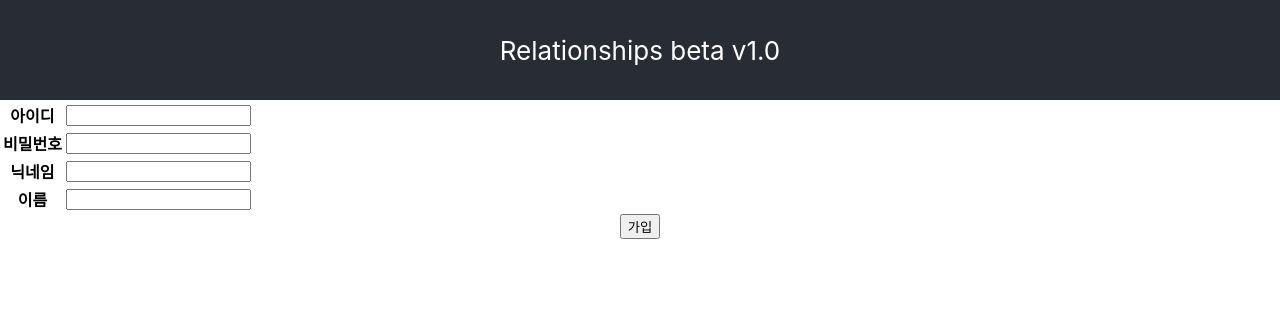
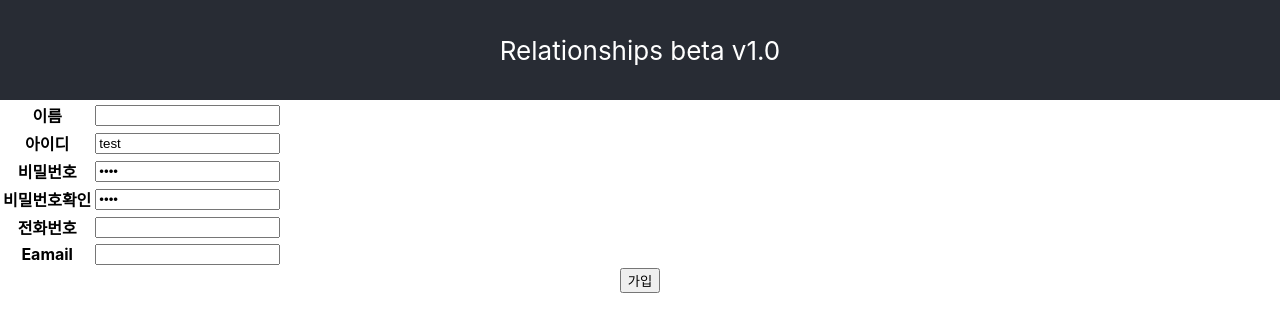
Before and after one commit to iujisu/jisung-web1, a React (Create React App) app: page /signup in a window 1280 px wide. Shown: the top 332 px of the page. Built offline with nearby package versions, Linux system fonts and the light colour scheme.

Commit message:
회원가입 작업중

```diff
--- a/src/pages/Signup.js
+++ b/src/pages/Signup.js
@@ -28,16 +28,22 @@ class Signup extends Component {
     //     console.log(res);
     //     console.log(res.data);
     //   })
+    /*
     const post ={
-      userid:this.state.userid,
+      id:this.state.userid,
       pwd:this.state.pwd
     }
-
-    axios.post('http://localhost:8080/member/memberadd', post)
+    */
+    const post ={
+      userId:"rtwerqwqwe",
+      userName:"1111"
+    }
+    axios.post('http://localhost:8080/api/memberadd', post)
     .then((response) => {
       if (response.status >= 200 && response.status <= 204) {
         alert('가입에 성공하셨습니다!');
-        this.props.history.push('/');
+        console.log("----handleSubmit----")
+        this.props.history.push("/MyRelationships");
       }
     })
     .catch(() => {
@@ -45,29 +51,39 @@ class Signup extends Component {
     })
   }
 
+
   render() {
     return(
       <div className="signup-form-wrapper">
         <Header/>
-        <form onSubmit={this.handleSubmit}>
+        <form onSubmit={this.handleSubmit} method="post">
           <table>
             <tbody>
-              <tr>
-                <th>아이디</th>
-                <td><input type='text' name='userid' /></td>
-              </tr>
-              <tr>
-                <th>비밀번호</th>
-                <td><input type='password' name='pwd' /></td>
-              </tr>
-              <tr>
-                <th>닉네임</th>
-                <td><input type='text' name='nickname' /></td>
-              </tr>
               <tr>
                 <th>이름</th>
                 <td><input type='text' name='fullname' /></td>
               </tr>
+              <tr>
+                <th>아이디</th>
+                <td><input type='text' name='userid' value="test" /></td>
+              </tr>
+              <tr>
+                <th>비밀번호</th>
+                <td><input type='password' name='password'  value="1234" /></td>
+              </tr>
+              <tr>
+                <th>비밀번호확인</th>
+                <td><input type='password' name='re_password'  value="1234" /></td>
+              </tr>
+              <tr>
+                <th>전화번호</th>
+                <td><input type='text' name='phone_number' /></td>
+              </tr>
+              <tr>
+                <th>Eamail</th>
+                <td><input type='text' name='email' /></td>
+              </tr>
+
             </tbody>
           </table>
           <button type="submit">가입</button>
```
